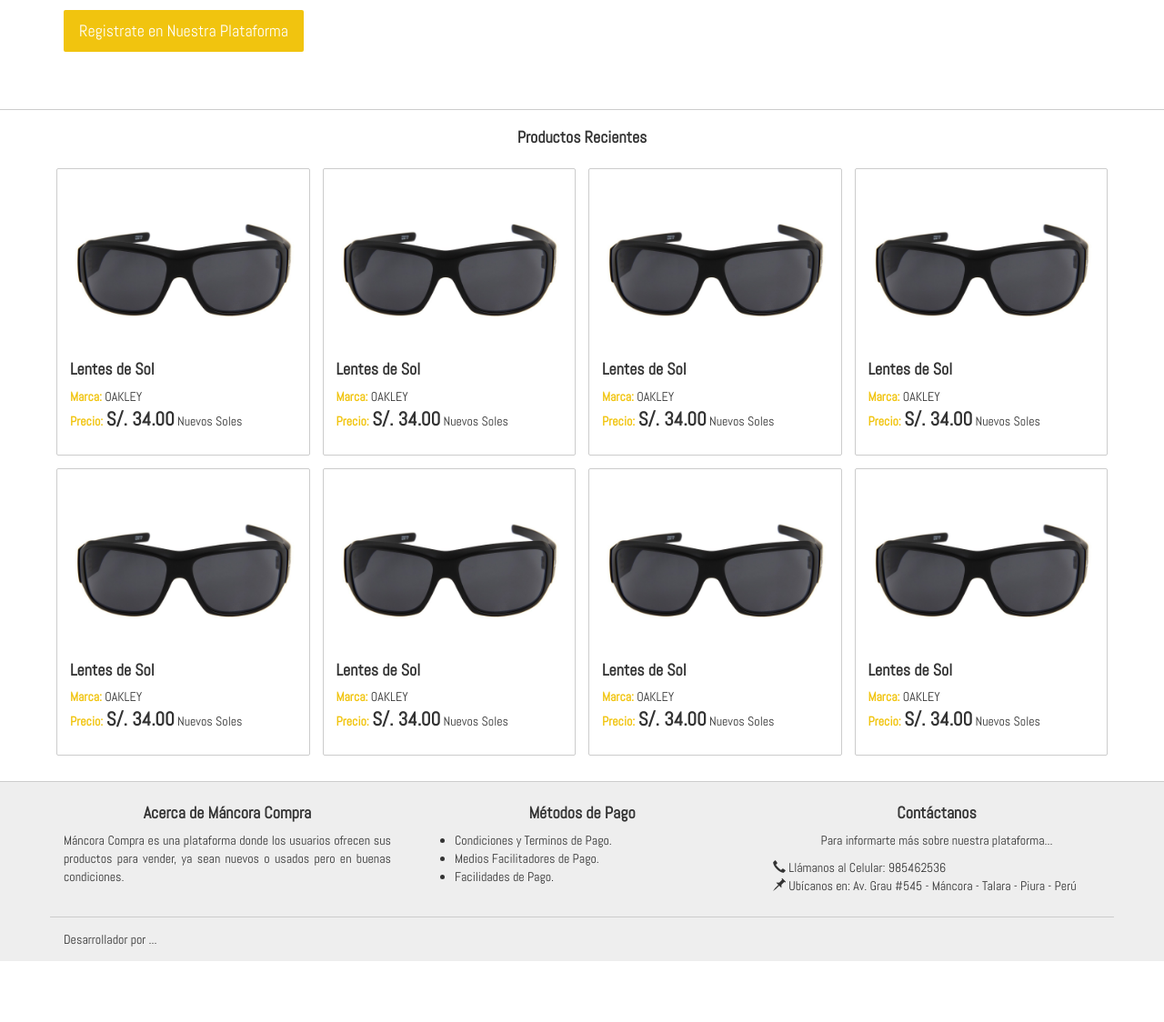
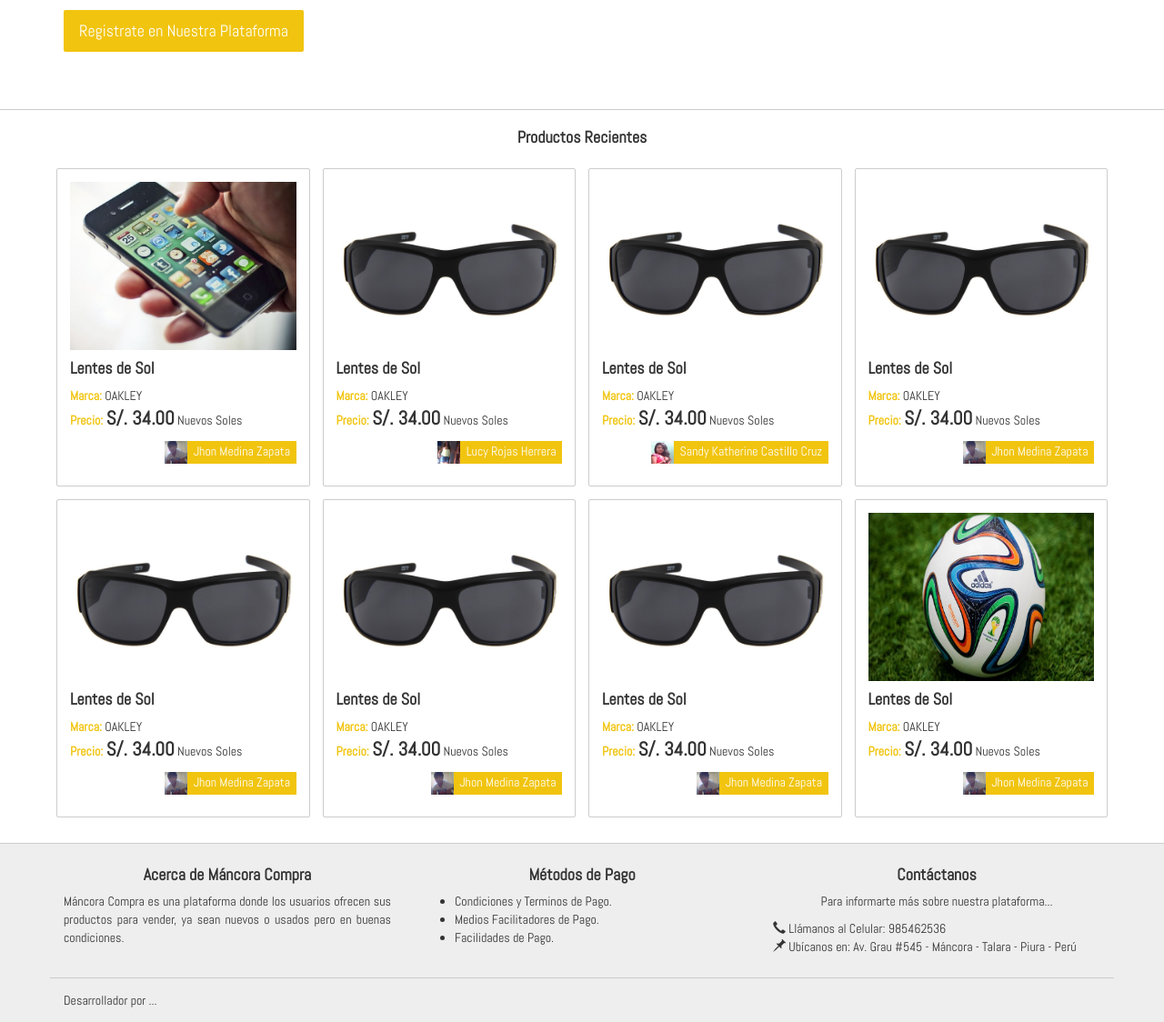
Before and after one commit to jhonM17/mancora_compra, a PHP site: page / in a window 1280 px wide. Shown: the part 233-1357 px from the top of the page at 91% size. Before the commit the page ends 1290 px from the top, so only its background shows below. Run offline with PHP 8.4, Linux system fonts and the light colour scheme.

Commit message:
Nuevos cambios en la home, y en el logueo con redes sociales

```diff
--- a/index.php
+++ b/index.php
@@ -71,42 +71,59 @@
 	<div class="row" style="margin-top:1em">
 		<div class="col-md-3">
 			<div class="box">
-				<img src="estaticos/img/lentes.jpg" width="100%">
+				<img src="estaticos/img/celulares1.jpg" width="100%" height="185px">
 				<h4><b>Lentes de Sol</b></h4>
 				<p>
 					<span style="color: #f1c40f;"><b>Marca:</b></span> OAKLEY<br>
 					<span style="color: #f1c40f;"><b>Precio:</b></span> <span style="font-size:1.5em"><b>S/. 34.00</b></span> Nuevos Soles<br>
 					</p>
+
+				<p class="text-right" >
+					<span style="background-color:#f1c40f;padding-top:2px;padding-bottom:5px;color:white"><img src="estaticos/img/user.jpg" width="25px" height="25px">&nbsp; Jhon Medina Zapata &nbsp;</span>
+				</p>
+
 			</div>
 		</div>
 		<div class="col-md-3">
 			<div class="box">
-				<img src="estaticos/img/lentes.jpg" width="100%">
+				<img src="estaticos/img/lentes.jpg" width="100%" height="185px">
 				<h4><b>Lentes de Sol</b></h4>
 				<p>
 					<span style="color: #f1c40f;"><b>Marca:</b></span> OAKLEY<br>
 					<span style="color: #f1c40f;"><b>Precio:</b></span> <span style="font-size:1.5em"><b>S/. 34.00</b></span> Nuevos Soles<br>
 					</p>
+
+				<p class="text-right" >
+					<span style="background-color:#f1c40f;padding-top:2px;padding-bottom:5px;color:white"><img src="estaticos/img/user2.jpg" width="25px" height="25px">&nbsp; Lucy Rojas Herrera &nbsp;</span>
+				</p>
 			</div>
 		</div>
 		<div class="col-md-3">
 			<div class="box">
-				<img src="estaticos/img/lentes.jpg" width="100%">
+				<img src="estaticos/img/lentes.jpg" width="100%" height="185px">
 				<h4><b>Lentes de Sol</b></h4>
 				<p>
 					<span style="color: #f1c40f;"><b>Marca:</b></span> OAKLEY<br>
 					<span style="color: #f1c40f;"><b>Precio:</b></span> <span style="font-size:1.5em"><b>S/. 34.00</b></span> Nuevos Soles<br>
 					</p>
+
+				<p class="text-right" >
+					<span style="background-color:#f1c40f;padding-top:2px;padding-bottom:5px;color:white"><img src="estaticos/img/user3.jpg" width="25px" height="25px">&nbsp; Sandy Katherine Castillo Cruz &nbsp;</span>
+				</p>
 			</div>
 		</div>
 		<div class="col-md-3">
 			<div class="box">
-				<img src="estaticos/img/lentes.jpg" width="100%">
+				<img src="estaticos/img/lentes.jpg" width="100%" height="185px">
 				<h4><b>Lentes de Sol</b></h4>
 				<p>
 					<span style="color: #f1c40f;"><b>Marca:</b></span> OAKLEY<br>
 					<span style="color: #f1c40f;"><b>Precio:</b></span> <span style="font-size:1.5em"><b>S/. 34.00</b></span> Nuevos Soles<br>
 					</p>
+
+				<p class="text-right" >
+					<span style="background-color:#f1c40f;padding-top:2px;padding-bottom:5px;color:white"><img src="estaticos/img/user.jpg" width="25px" height="25px">&nbsp; Jhon Medina Zapata &nbsp;</span>
+				</p>
 			</div>
 		</div>
 
@@ -115,42 +132,58 @@
 	<div class="row" style="margin-top:1em;">
 		<div class="col-md-3">
 			<div class="box">
-				<img src="estaticos/img/lentes.jpg" width="100%">
+				<img src="estaticos/img/lentes.jpg" width="100%" height="185px">
 				<h4><b>Lentes de Sol</b></h4>
 				<p>
 					<span style="color: #f1c40f;"><b>Marca:</b></span> OAKLEY<br>
 					<span style="color: #f1c40f;"><b>Precio:</b></span> <span style="font-size:1.5em"><b>S/. 34.00</b></span> Nuevos Soles<br>
 					</p>
+
+				<p class="text-right" >
+					<span style="background-color:#f1c40f;padding-top:2px;padding-bottom:5px;color:white"><img src="estaticos/img/user.jpg" width="25px" height="25px">&nbsp; Jhon Medina Zapata &nbsp;</span>
+				</p>
 			</div>
 		</div>
 		<div class="col-md-3">
 			<div class="box">
-				<img src="estaticos/img/lentes.jpg" width="100%">
+				<img src="estaticos/img/lentes.jpg" width="100%" height="185px">
 				<h4><b>Lentes de Sol</b></h4>
 				<p>
 					<span style="color: #f1c40f;"><b>Marca:</b></span> OAKLEY<br>
 					<span style="color: #f1c40f;"><b>Precio:</b></span> <span style="font-size:1.5em"><b>S/. 34.00</b></span> Nuevos Soles<br>
 					</p>
+
+				<p class="text-right" >
+					<span style="background-color:#f1c40f;padding-top:2px;padding-bottom:5px;color:white"><img src="estaticos/img/user.jpg" width="25px" height="25px">&nbsp; Jhon Medina Zapata &nbsp;</span>
+				</p>
 			</div>
 		</div>
 		<div class="col-md-3">
 			<div class="box">
-				<img src="estaticos/img/lentes.jpg" width="100%">
+				<img src="estaticos/img/lentes.jpg" width="100%" height="185px">
 				<h4><b>Lentes de Sol</b></h4>
 				<p>
 					<span style="color: #f1c40f;"><b>Marca:</b></span> OAKLEY<br>
 					<span style="color: #f1c40f;"><b>Precio:</b></span> <span style="font-size:1.5em"><b>S/. 34.00</b></span> Nuevos Soles<br>
 					</p>
+
+				<p class="text-right" >
+					<span style="background-color:#f1c40f;padding-top:2px;padding-bottom:5px;color:white"><img src="estaticos/img/user.jpg" width="25px" height="25px">&nbsp; Jhon Medina Zapata &nbsp;</span>
+				</p>
 			</div>
 		</div>
 		<div class="col-md-3">
 			<div class="box">
-				<img src="estaticos/img/lentes.jpg" width="100%">
+				<img src="estaticos/img/pelota.jpg" width="100%" height="185px">
 				<h4><b>Lentes de Sol</b></h4>
 				<p>
 					<span style="color: #f1c40f;"><b>Marca:</b></span> OAKLEY<br>
 					<span style="color: #f1c40f;"><b>Precio:</b></span> <span style="font-size:1.5em"><b>S/. 34.00</b></span> Nuevos Soles<br>
 					</p>
+
+				<p class="text-right" >
+					<span style="background-color:#f1c40f;padding-top:2px;padding-bottom:5px;color:white"><img src="estaticos/img/user.jpg" width="25px" height="25px">&nbsp; Jhon Medina Zapata &nbsp;</span>
+				</p>
 			</div>
 		</div>
 
```
Also changed, not shown: ingresar.php (+10 -0 lines), estaticos/img/celulares1.jpg (added), estaticos/img/pelota.jpg (added), estaticos/img/user.jpg (added), estaticos/img/user2.jpg (added), estaticos/img/user3.jpg (added).
